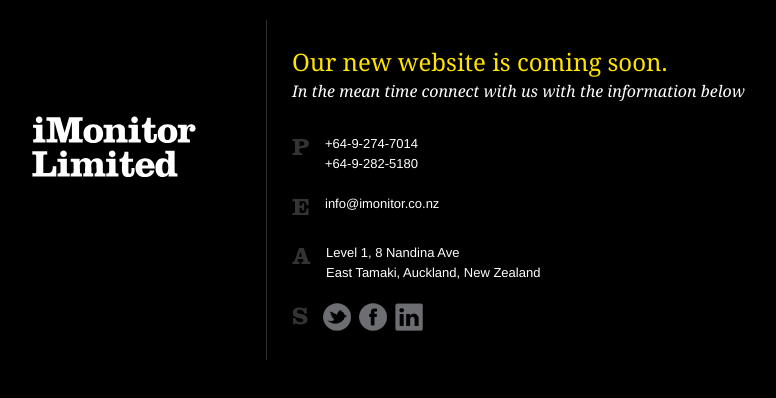
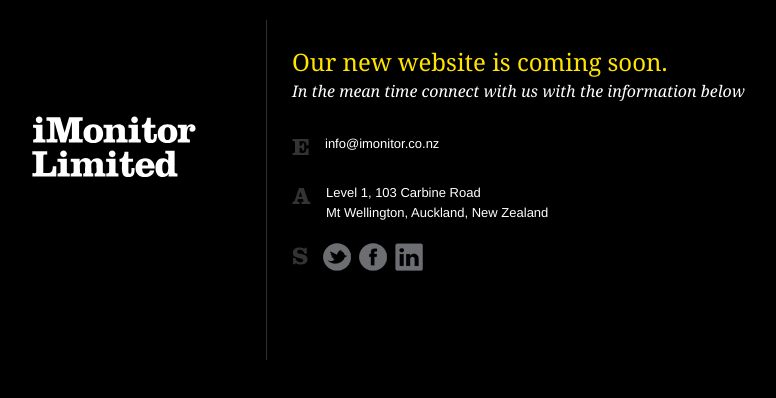
Before and after one commit to imonitornz/imonitornz.github.io, a plain HTML site: page index.html in a window 1280 px wide. Shown: the whole page, without its empty margins (253-1029 px from the left). Drawn offline with nearby package versions, Linux system fonts and the light colour scheme.

Commit message:
Update to index.html

```diff
--- a/index.html
+++ b/index.html
@@ -22,17 +22,17 @@
                 <h2>Our new website is coming soon.<br /><span>In the mean time connect with us with the information below</span></h2>
 
                 <ul class="info">
-                    <li>
+                  <!--  <li>
                         <h3>P</h3>
                         <p>+64-9-274-7014<br />+64-9-282-5180</p>
-                    </li>
+                    </li> -->
                     <li>
                         <h3>E</h3>
                         <p>info@imonitor.co.nz</p>
                     </li>
                     <li>
                         <h3>A</h3>
-                        <p>Level 1, 8 Nandina Ave<br />East Tamaki, Auckland, New Zealand</p>
+                        <p>Level 1, 103 Carbine Road<br />Mt Wellington, Auckland, New Zealand</p>
                     </li>
                     <li>
                         <h3>S</h3>
```
